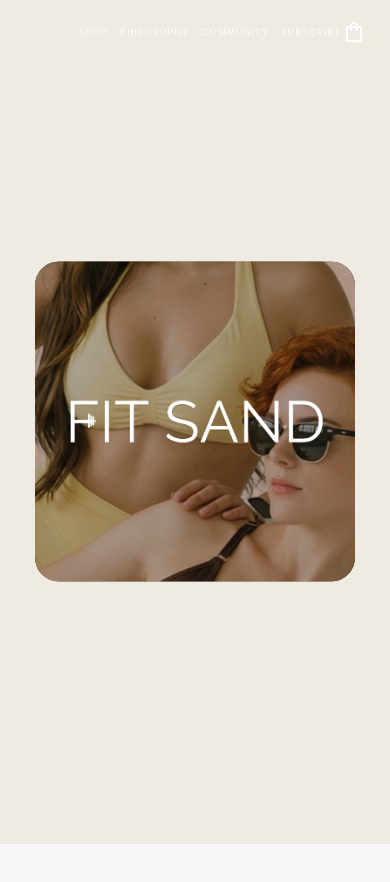
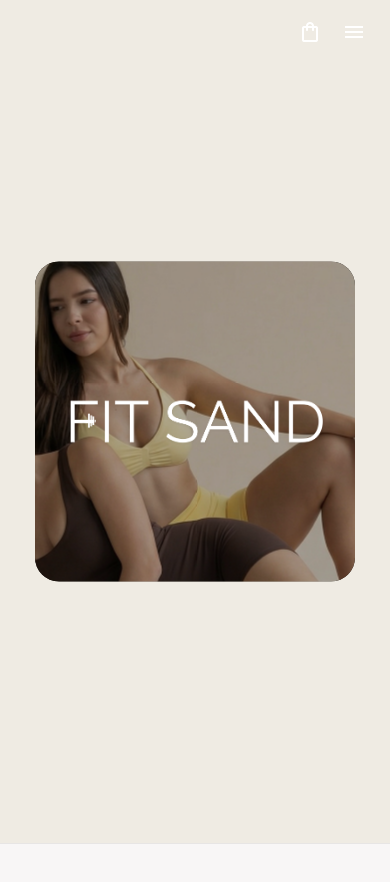
Before and after one commit to vargasjr23/fitsand-landing-production, a React (Vite) app: page / in a window 390 px wide. Shown: the top 882 px of the page. Built offline with nearby package versions, Linux system fonts and the light colour scheme.

Commit message:
feat: implement mobile slide-out navbar and responsive hero image

```diff
--- a/src/App.jsx
+++ b/src/App.jsx
@@ -7,6 +7,7 @@ export default function App() {
   const [isScrolled, setIsScrolled] = useState(false);
   const [isFormSubmitted, setIsFormSubmitted] = useState(false);
   const [isCartPopupOpen, setIsCartPopupOpen] = useState(false);
+  const [isMobileMenuOpen, setIsMobileMenuOpen] = useState(false);
 
   // Handle Navbar Scroll Effect
   useEffect(() => {
@@ -24,6 +25,7 @@ export default function App() {
 
   // Image URLs (Local assets in the /public folder)
   const heroBackgroundImage = "/hero.jpg";
+  const mobileHeroBackgroundImage = "/hero-mobile.jpg";
   const brandStoryBackgroundImage = "/brandhistory.jpg";
 
   return (
@@ -44,7 +46,7 @@ export default function App() {
             <img src="/logo.png" alt="Fitsand Logo" className="h-6 md:h-8 object-contain transition-all duration-300" />
           </a>
 
-          <div className="flex gap-3 sm:gap-5 md:gap-8 items-center font-nav text-[9px] sm:text-[11px] md:text-sm tracking-[0.15em] md:tracking-wide uppercase">
+          <div className="hidden md:flex gap-8 items-center font-nav text-sm tracking-wide uppercase">
             <a className={`transition-colors duration-300 hover:opacity-70`} href="#shop">Shop</a>
             <a className={`transition-colors duration-300 hover:opacity-70`} href="#philosophy">Philosophy</a>
             <a className={`transition-colors duration-300 hover:opacity-70`} href="#community">Community</a>
@@ -75,14 +77,40 @@ export default function App() {
                 </div>
               )}
             </div>
+
+            {/* Hamburger Menu (Mobile Only) */}
+            <button
+              className="md:hidden flex items-center transition-opacity hover:opacity-70"
+              onClick={() => setIsMobileMenuOpen(true)}
+            >
+              <span className="material-symbols-outlined text-[24px]">menu</span>
+            </button>
           </div>
         </div>
       </nav>
 
+      {/* Mobile Slide-out Menu */}
+      <div className={`fixed inset-0 z-[60] flex md:hidden transition-opacity duration-300 ${isMobileMenuOpen ? 'opacity-100' : 'opacity-0 pointer-events-none'}`}>
+        <div className="absolute inset-0 bg-black/40 backdrop-blur-sm" onClick={() => setIsMobileMenuOpen(false)}></div>
+        <div className={`absolute top-0 right-0 h-full w-[250px] bg-background-light shadow-2xl transition-transform duration-300 ease-[cubic-bezier(0.16,1,0.3,1)] ${isMobileMenuOpen ? 'translate-x-0' : 'translate-x-full'} flex flex-col py-8 px-6`}>
+          <div className="flex justify-end mb-12">
+            <button className="text-stone-900 transition-opacity hover:opacity-70" onClick={() => setIsMobileMenuOpen(false)}>
+              <span className="material-symbols-outlined text-[28px]">close</span>
+            </button>
+          </div>
+          <div className="flex flex-col gap-8 text-stone-900 font-nav text-sm tracking-[0.15em] uppercase items-end">
+            <a onClick={() => setIsMobileMenuOpen(false)} className="hover:opacity-70 transition-opacity" href="#shop">Shop</a>
+            <a onClick={() => setIsMobileMenuOpen(false)} className="hover:opacity-70 transition-opacity" href="#philosophy">Philosophy</a>
+            <a onClick={() => setIsMobileMenuOpen(false)} className="hover:opacity-70 transition-opacity" href="#community">Community</a>
+            <a onClick={() => setIsMobileMenuOpen(false)} className="hover:opacity-70 transition-opacity" href="#subscribe">Subscribe</a>
+          </div>
+        </div>
+      </div>
+
       <main className="flex flex-col w-full flex-grow">
 
         {/* 2. Hero Section */}
-        <HeroReveal heroImage={heroBackgroundImage}>
+        <HeroReveal heroImage={heroBackgroundImage} mobileHeroImage={mobileHeroBackgroundImage}>
           <h1 className="text-white font-heading font-light text-[40px] md:text-[64px] leading-tight tracking-tight mb-8 drop-shadow-sm">
             Movement, refined.
           </h1>
--- a/src/components/ui/HeroReveal.jsx
+++ b/src/components/ui/HeroReveal.jsx
@@ -1,7 +1,7 @@
 import React, { useRef } from 'react';
 import { motion, useScroll, useTransform, useMotionTemplate } from "framer-motion";
 
-export const HeroReveal = ({ heroImage, children }) => {
+export const HeroReveal = ({ heroImage, mobileHeroImage, children }) => {
   const containerRef = useRef(null);
 
   // We track the scroll progress specifically through this 200vh container.
@@ -47,14 +47,17 @@ export const HeroReveal = ({ heroImage, children }) => {
             }}
         >
           <motion.div
-              className={`absolute inset-0 bg-[75%_center] md:bg-center bg-cover bg-no-repeat`}
+              className={`absolute inset-0`}
               style={{
-                  backgroundImage: `url('${heroImage}')`,
                   scale: backgroundScale,
                   willChange: "transform"
               }}
           >
-              <div className="absolute inset-0 bg-black/30"></div>
+              <picture className="absolute inset-0 w-full h-full">
+                  {mobileHeroImage && <source media="(max-width: 768px)" srcSet={mobileHeroImage} />}
+                  <img src={heroImage} alt="Hero Background" className="w-full h-full object-cover object-[75%_center] md:object-center" />
+              </picture>
+              <div className="absolute inset-0 bg-black/30 z-10"></div>
           </motion.div>
         </motion.div>
 
```
Also changed, not shown: src/index.css (+11 -4 lines), public/hero-mobile.jpg (added).
